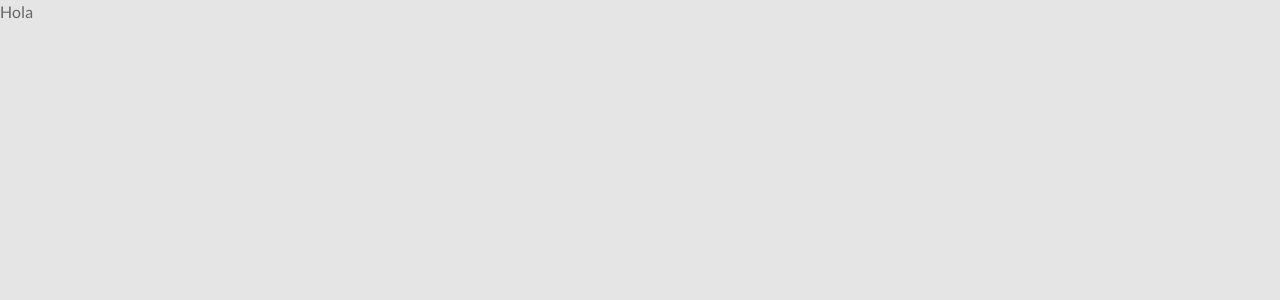
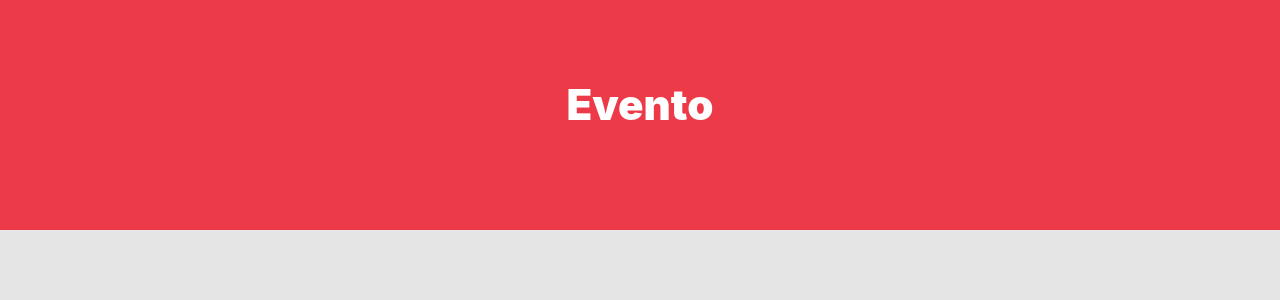
Before and after one commit to Isai-gomez/Evento, a React (Create React App) app: page / in a window 1280 px wide. Shown: the top 300 px of the page. Built offline with nearby package versions, Linux system fonts and the light colour scheme.

Commit message:
Componente Header

```diff
--- a/src/component/App.js
+++ b/src/component/App.js
@@ -1,7 +1,13 @@
-import React from "react";
-
-function App() {
-  return <div className="App">Hola</div>;
+import React, { Component } from "react";
+import Header from "./Header";
+class App extends Component {
+  render() {
+    return (
+      <div className="App">
+        <Header titulo={"Evento"} />
+      </div>
+    );
+  }
 }
 
 export default App;
--- /dev/null
+++ b/src/component/Header.js
@@ -0,0 +1,10 @@
+import React from "react";
+const Header = props => {
+  return (
+    <header className="uk-margin" uk-margin="true">
+      <h1 className="uk-text-center">{props.titulo}</h1>
+    </header>
+  );
+};
+
+export default Header;
```
Also changed, not shown: 1 other file (tests, documents, lock files or other folders).
